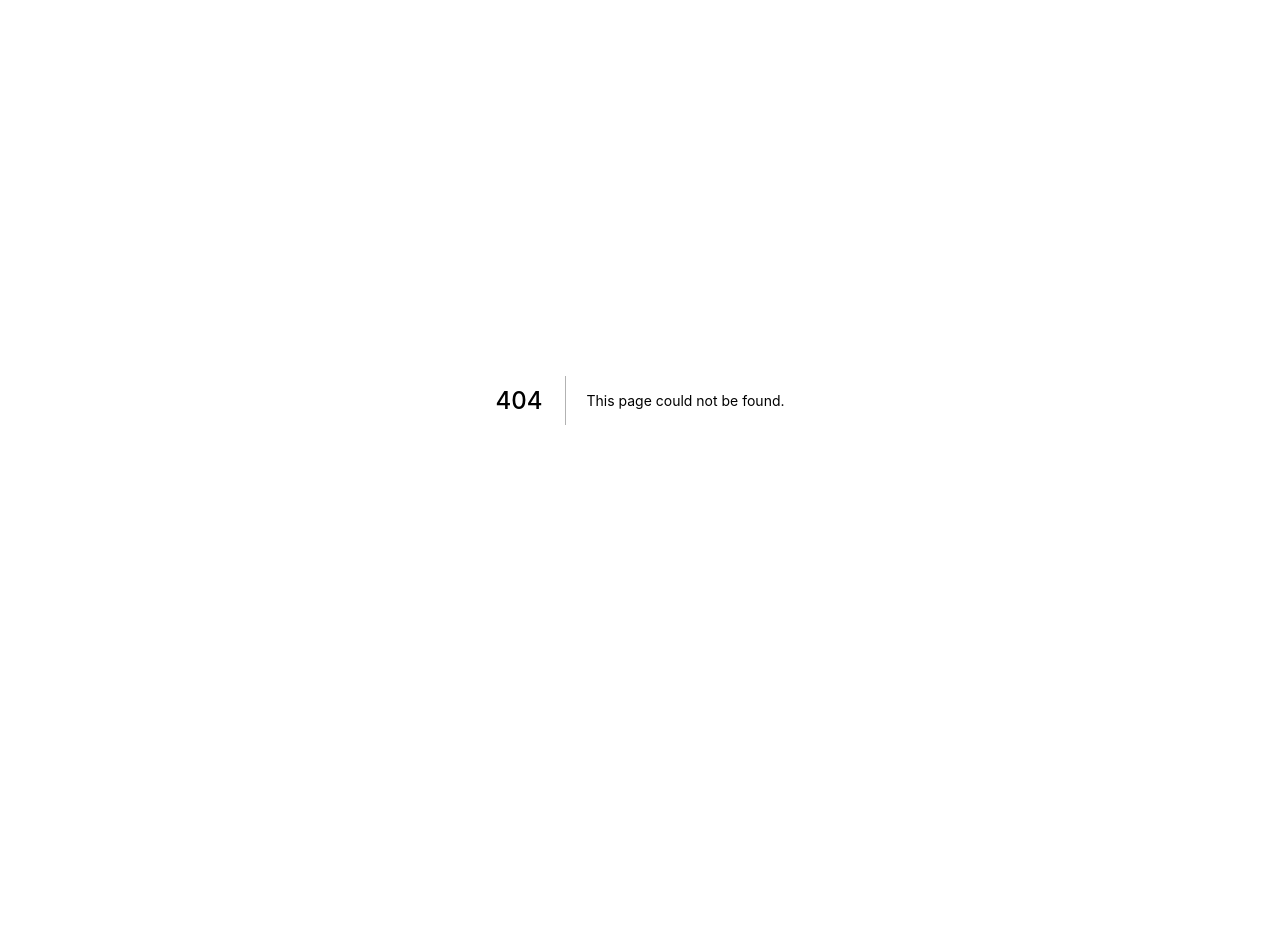
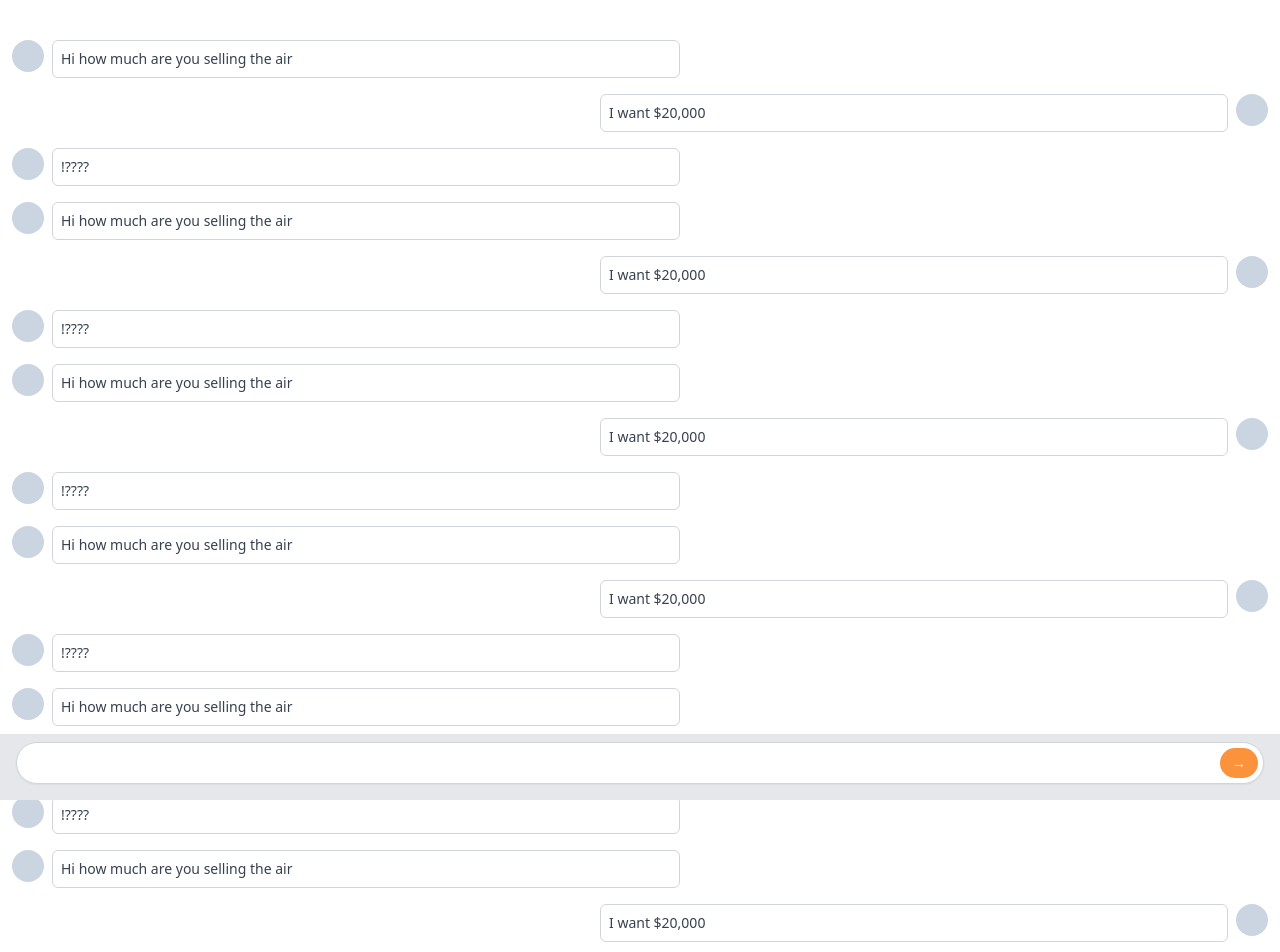
Before and after one commit to leye195/carrot-market-clone, a Next.js app: page /chats/1 in a window 1280 px wide. Before the commit this address had no page. Shown: the top 952 px of the page. Before the commit the page ends 800 px from the top, so only its background shows below. Built offline with nearby package versions, Linux system fonts and the light colour scheme.

Commit message:
feat: Community Write, Chat page markup

```diff
--- a/components/Profile.tsx
+++ b/components/Profile.tsx
@@ -1,9 +1,10 @@
 type Props = {
   className?: string;
   name: string;
+  desc: string;
 };
 
-const Profile = ({ className = "", name }: Props) => {
+const Profile = ({ className = "", name, desc }: Props) => {
   return (
     <div
       className={`flex items-center space-x-4 py-4 border-t border-b cursor-pointer ${className}`}
@@ -11,7 +12,7 @@ const Profile = ({ className = "", name }: Props) => {
       <div className="w-12 h-12 bg-slate-300 rounded-full" />
       <div>
         <p className="text-sm font-medium text-gray-700">{name}</p>
-        <p className="text-xs font-medium text-gray-500">View Profile &rarr;</p>
+        <p className="text-xs font-medium text-gray-500">{desc}</p>
       </div>
     </div>
   );
--- /dev/null
+++ b/pages/chats/[id].tsx
@@ -0,0 +1,136 @@
+const ChatDetail = () => {
+  return (
+    <div className="py-10 px-3">
+      <div className="space-y-4 pb-14">
+        <div className="flex items-start space-x-2">
+          <div className="w-8 h-8 bg-slate-300 rounded-full" />
+          <div className="w-1/2 text-sm text-gray-700 p-2 border rounded-md border-gray-300">
+            <p>Hi how much are you selling the air</p>
+          </div>
+        </div>
+        <div className="flex flex-row-reverse items-start space-x-2 space-x-reverse">
+          <div className="w-8 h-8 bg-slate-300 rounded-full" />
+          <div className="w-1/2 text-sm text-gray-700 p-2 border rounded-md border-gray-300">
+            <p>I want $20,000</p>
+          </div>
+        </div>
+        <div className="flex items-start space-x-2">
+          <div className="w-8 h-8 bg-slate-300 rounded-full" />
+          <div className="w-1/2 text-sm text-gray-700 p-2 border rounded-md border-gray-300">
+            <p>!????</p>
+          </div>
+        </div>
+        <div className="flex items-start space-x-2">
+          <div className="w-8 h-8 bg-slate-300 rounded-full" />
+          <div className="w-1/2 text-sm text-gray-700 p-2 border rounded-md border-gray-300">
+            <p>Hi how much are you selling the air</p>
+          </div>
+        </div>
+        <div className="flex flex-row-reverse items-start space-x-2 space-x-reverse">
+          <div className="w-8 h-8 bg-slate-300 rounded-full" />
+          <div className="w-1/2 text-sm text-gray-700 p-2 border rounded-md border-gray-300">
+            <p>I want $20,000</p>
+          </div>
+        </div>
+        <div className="flex items-start space-x-2">
+          <div className="w-8 h-8 bg-slate-300 rounded-full" />
+          <div className="w-1/2 text-sm text-gray-700 p-2 border rounded-md border-gray-300">
+            <p>!????</p>
+          </div>
+        </div>
+        <div className="flex items-start space-x-2">
+          <div className="w-8 h-8 bg-slate-300 rounded-full" />
+          <div className="w-1/2 text-sm text-gray-700 p-2 border rounded-md border-gray-300">
+            <p>Hi how much are you selling the air</p>
+          </div>
+        </div>
+        <div className="flex flex-row-reverse items-start space-x-2 space-x-reverse">
+          <div className="w-8 h-8 bg-slate-300 rounded-full" />
+          <div className="w-1/2 text-sm text-gray-700 p-2 border rounded-md border-gray-300">
+            <p>I want $20,000</p>
+          </div>
+        </div>
+        <div className="flex items-start space-x-2">
+          <div className="w-8 h-8 bg-slate-300 rounded-full" />
+          <div className="w-1/2 text-sm text-gray-700 p-2 border rounded-md border-gray-300">
+            <p>!????</p>
+          </div>
+        </div>
+        <div className="flex items-start space-x-2">
+          <div className="w-8 h-8 bg-slate-300 rounded-full" />
+          <div className="w-1/2 text-sm text-gray-700 p-2 border rounded-md border-gray-300">
+            <p>Hi how much are you selling the air</p>
+          </div>
+        </div>
+        <div className="flex flex-row-reverse items-start space-x-2 space-x-reverse">
+          <div className="w-8 h-8 bg-slate-300 rounded-full" />
+          <div className="w-1/2 text-sm text-gray-700 p-2 border rounded-md border-gray-300">
+            <p>I want $20,000</p>
+          </div>
+        </div>
+        <div className="flex items-start space-x-2">
+          <div className="w-8 h-8 bg-slate-300 rounded-full" />
+          <div className="w-1/2 text-sm text-gray-700 p-2 border rounded-md border-gray-300">
+            <p>!????</p>
+          </div>
+        </div>
+        <div className="flex items-start space-x-2">
+          <div className="w-8 h-8 bg-slate-300 rounded-full" />
+          <div className="w-1/2 text-sm text-gray-700 p-2 border rounded-md border-gray-300">
+            <p>Hi how much are you selling the air</p>
+          </div>
+        </div>
+        <div className="flex flex-row-reverse items-start space-x-2 space-x-reverse">
+          <div className="w-8 h-8 bg-slate-300 rounded-full" />
+          <div className="w-1/2 text-sm text-gray-700 p-2 border rounded-md border-gray-300">
+            <p>I want $20,000</p>
+          </div>
+        </div>
+        <div className="flex items-start space-x-2">
+          <div className="w-8 h-8 bg-slate-300 rounded-full" />
+          <div className="w-1/2 text-sm text-gray-700 p-2 border rounded-md border-gray-300">
+            <p>!????</p>
+          </div>
+        </div>
+        <div className="flex items-start space-x-2">
+          <div className="w-8 h-8 bg-slate-300 rounded-full" />
+          <div className="w-1/2 text-sm text-gray-700 p-2 border rounded-md border-gray-300">
+            <p>Hi how much are you selling the air</p>
+          </div>
+        </div>
+        <div className="flex flex-row-reverse items-start space-x-2 space-x-reverse">
+          <div className="w-8 h-8 bg-slate-300 rounded-full" />
+          <div className="w-1/2 text-sm text-gray-700 p-2 border rounded-md border-gray-300">
+            <p>I want $20,000</p>
+          </div>
+        </div>
+        <div className="flex items-start space-x-2">
+          <div className="w-8 h-8 bg-slate-300 rounded-full" />
+          <div className="w-1/2 text-sm text-gray-700 p-2 border rounded-md border-gray-300">
+            <p>!????</p>
+          </div>
+        </div>
+      </div>
+      <div className="fixed w-full mx-auto bottom-0 left-0 right-0 inset-x-0 bg-gray-200 px-4 pb-4 pt-2">
+        <div className="flex items-center relative">
+          <input
+            className="pr-12 shadow-sm rounded-full w-full border-gray-300 focus:ring-orange-400 focus:border-orange-500 focus:outline-none"
+            type="text"
+          />
+          <div className="absolute text-gray-500 inset-y-0 flex py-1.5 pr-1.5 right-0">
+            <button
+              type="button"
+              className="flex items-center bg-orange-400 rounded-full px-3 text-sm text-white
+                hover:bg-orange-500 focus:ring-2 focus:ring-offset-2 focus:ring-orange-400
+            "
+            >
+              &rarr;
+            </button>
+          </div>
+        </div>
+      </div>
+    </div>
+  );
+};
+
+export default ChatDetail;
--- /dev/null
+++ b/pages/chats/index.tsx
@@ -0,0 +1,38 @@
+import Profile from "components/Profile";
+import type { NextPage } from "next";
+
+const Chats: NextPage = () => {
+  return (
+    <div className="py-10 divide-y-[1px]">
+      <div className="flex items-center space-x-4 py-4 px-3 cursor-pointer">
+        <div className="w-12 h-12 bg-slate-300 rounded-full" />
+        <div>
+          <p className=" text-gray-700">Steve Jebs</p>
+          <p className="text-sm  text-gray-500">
+            See you tomorrow in the corner at 2pm!
+          </p>
+        </div>
+      </div>
+      <div className="flex items-center space-x-4 py-4 px-3 cursor-pointer">
+        <div className="w-12 h-12 bg-slate-300 rounded-full" />
+        <div>
+          <p className=" text-gray-700">Steve Jebs</p>
+          <p className="text-sm  text-gray-500">
+            See you tomorrow in the corner at 2pm!
+          </p>
+        </div>
+      </div>
+      <div className="flex items-center space-x-4 py-4 px-3 cursor-pointer">
+        <div className="w-12 h-12 bg-slate-300 rounded-full" />
+        <div>
+          <p className=" text-gray-700">Steve Jebs</p>
+          <p className="text-sm  text-gray-500">
+            See you tomorrow in the corner at 2pm!
+          </p>
+        </div>
+      </div>
+    </div>
+  );
+};
+
+export default Chats;
--- a/pages/community/[id].tsx
+++ b/pages/community/[id].tsx
@@ -1,7 +1,7 @@
+import type { NextPage } from "next";
 import Button from "components/Button";
 import Profile from "components/Profile";
 import TextArea from "components/TextArea";
-import type { NextPage } from "next";
 
 const CommunityPostDetail: NextPage = () => {
   return (
@@ -10,7 +10,11 @@ const CommunityPostDetail: NextPage = () => {
         <span className="inline-flex items-center mx-2 px-2 py-0.5 rounded-md text-xs font-medium bg-gray-100">
           동네질문
         </span>
-        <Profile className="px-3 mb-3 border-t-0" name="Steve Jebs" />
+        <Profile
+          className="px-3 mb-3 border-t-0"
+          name="Steve Jebs"
+          desc="View Profile &rarr;"
+        />
       </div>
       <div className="flex flex-col items-start">
         <p className="px-3 text-gray-700 ">
--- a/pages/community/index.tsx
+++ b/pages/community/index.tsx
@@ -10,7 +10,7 @@ const Community: NextPage = () => {
             className="flex flex-col items-start pt-4 bg-white cursor-pointer"
             key={i}
           >
-            <span className="flex items-center px-3 py-0.5 rounded-full text-xs font-medium bg-gray-100">
+            <span className="flex items-center mx-2 px-3 py-0.5 rounded-md text-xs font-medium bg-gray-100">
               동네질문
             </span>
             <p className="px-3 mt-2 text-gray-700 ">
--- /dev/null
+++ b/pages/community/write.tsx
@@ -0,0 +1,16 @@
+import type { NextPage } from "next";
+import Button from "components/Button";
+import TextArea from "components/TextArea";
+
+const Write: NextPage = () => {
+  return (
+    <form className="px-3 py-16">
+      <TextArea placeholder="Ask a question!" />
+      <Button className="w-full" type="button">
+        Submit
+      </Button>
+    </form>
+  );
+};
+
+export default Write;
--- a/pages/items/[id].tsx
+++ b/pages/items/[id].tsx
@@ -7,7 +7,7 @@ const ItemDetail: NextPage = () => {
     <div className="px-4 py-16">
       <div className="mb-5">
         <div className="h-96 bg-slate-300 -mx-4" />
-        <Profile name="Steve Jebs" />
+        <Profile name="Steve Jebs" desc="View Profile &rarr;" />
         <div className="mt-6">
           <h1 className="text-3xl font-bold text-gray-900">Galaxy S100</h1>
           <span className="text-2xl mt-3 text-gray-900">$100</span>
```
